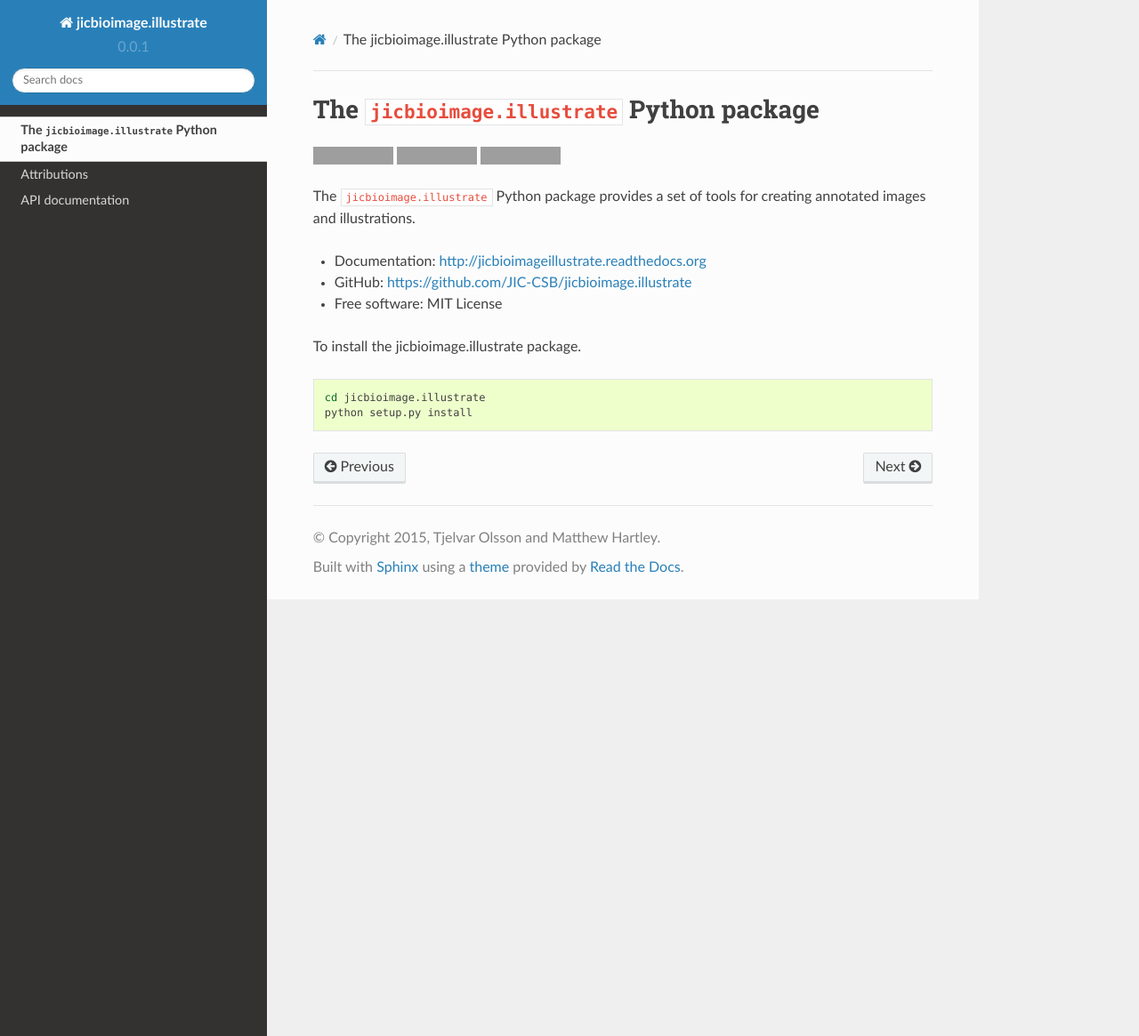
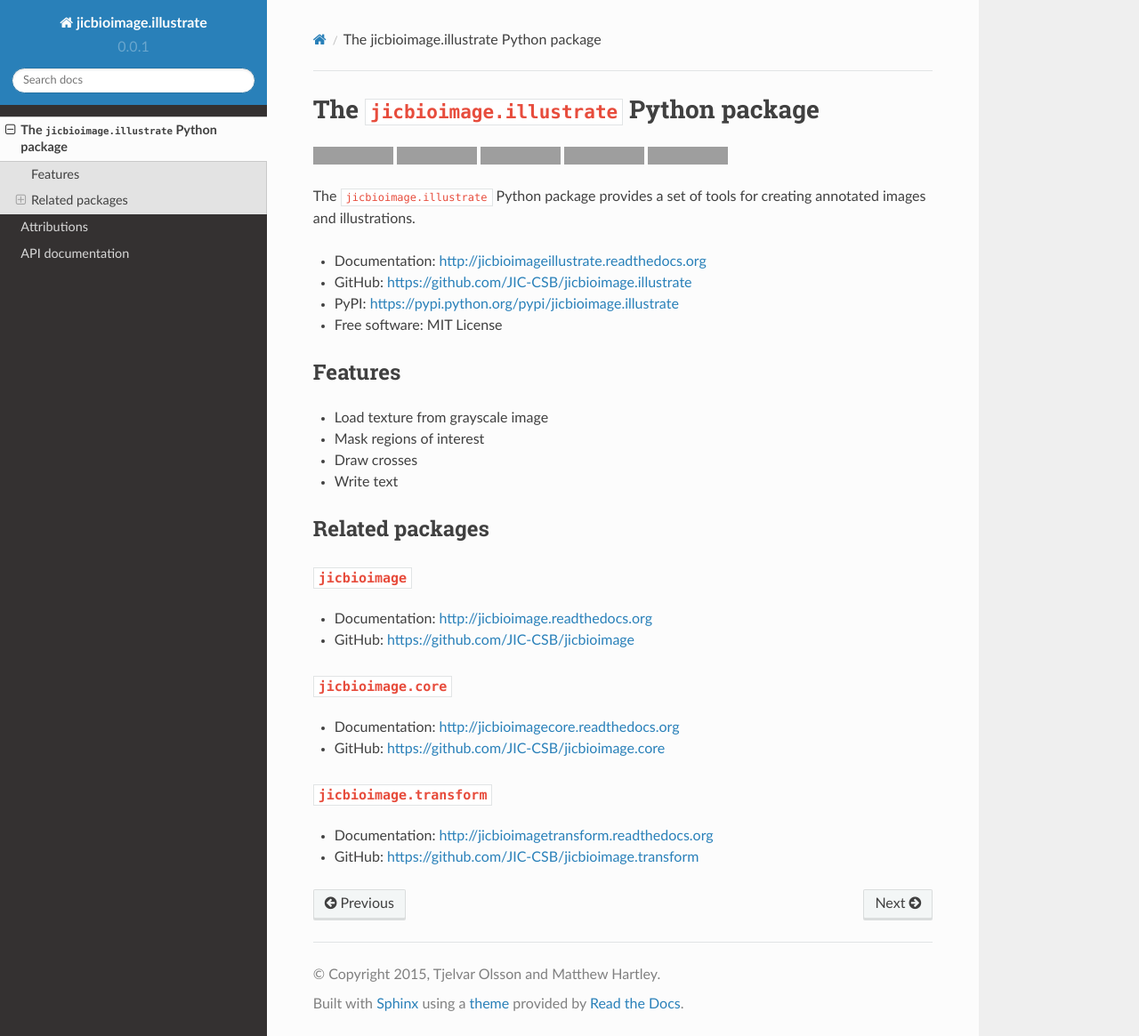
Before and after one commit to JIC-CSB/jicbioimage.annotate, a Sphinx documentation site: the page built from docs/source/README.rst, in a window 1280 px wide and 1165 px high. Shown: the whole window at 89% size. Built offline with Sphinx 7.4.7 and the Read the Docs theme 2.0.0, drawn with Linux system fonts in a browser that asks for light colours; grey boxes are pictures that could not be loaded.

Commit message:
Updated docs.

```diff
--- a/README.rst
+++ b/README.rst
@@ -1,9 +1,17 @@
 The ``jicbioimage.illustrate`` Python package
 =============================================
+
+.. image:: https://badge.fury.io/py/jicbioimage.illustrate.svg
+   :target: http://badge.fury.io/py/jicbioimage.illustrate
+   :alt: PyPi package
 
 .. image:: https://travis-ci.org/JIC-CSB/jicbioimage.illustrate.svg?branch=master
    :target: https://travis-ci.org/JIC-CSB/jicbioimage.illustrate
    :alt: Travis CI build status (Linux)
+
+.. image:: https://ci.appveyor.com/api/projects/status/36gy8tjiymldgx8x/branch/master?svg=true
+   :target: https://ci.appveyor.com/project/tjelvar-olsson/jicbioimage-illustrate
+   :alt: AppVeyor CI build status (Windows)
 
 .. image::
    https://codecov.io/github/JIC-CSB/jicbioimage.illustrate/coverage.svg?branch=master
@@ -19,11 +27,34 @@
 
 - Documentation: http://jicbioimageillustrate.readthedocs.org
 - GitHub: https://github.com/JIC-CSB/jicbioimage.illustrate
+- PyPI: https://pypi.python.org/pypi/jicbioimage.illustrate
 - Free software: MIT License
 
-To install the jicbioimage.illustrate package.
+Features
+--------
 
-.. code-block:: bash
+- Load texture from grayscale image
+- Mask regions of interest
+- Draw crosses
+- Write text
 
-    cd jicbioimage.illustrate
-    python setup.py install
+Related packages
+----------------
+
+``jicbioimage``
+^^^^^^^^^^^^^^^
+
+- Documentation: http://jicbioimage.readthedocs.org
+- GitHub: https://github.com/JIC-CSB/jicbioimage
+
+``jicbioimage.core``
+^^^^^^^^^^^^^^^^^^^^^^^^^
+
+- Documentation: http://jicbioimagecore.readthedocs.org
+- GitHub: https://github.com/JIC-CSB/jicbioimage.core
+
+``jicbioimage.transform``
+^^^^^^^^^^^^^^^^^^^^^^^^^
+
+- Documentation: http://jicbioimagetransform.readthedocs.org
+- GitHub: https://github.com/JIC-CSB/jicbioimage.transform
--- a/docs/source/api.rst
+++ b/docs/source/api.rst
@@ -5,4 +5,3 @@
    :maxdepth: 2
 
    api/illustrate
-   api/font
--- a/docs/source/api/font.rst
+++ /dev/null
@@ -1,5 +0,0 @@
-:mod:`jicbioimage.illustrate.font`
-==================================
-
-.. automodule:: jicbioimage.illustrate.font
-   :members:
```
